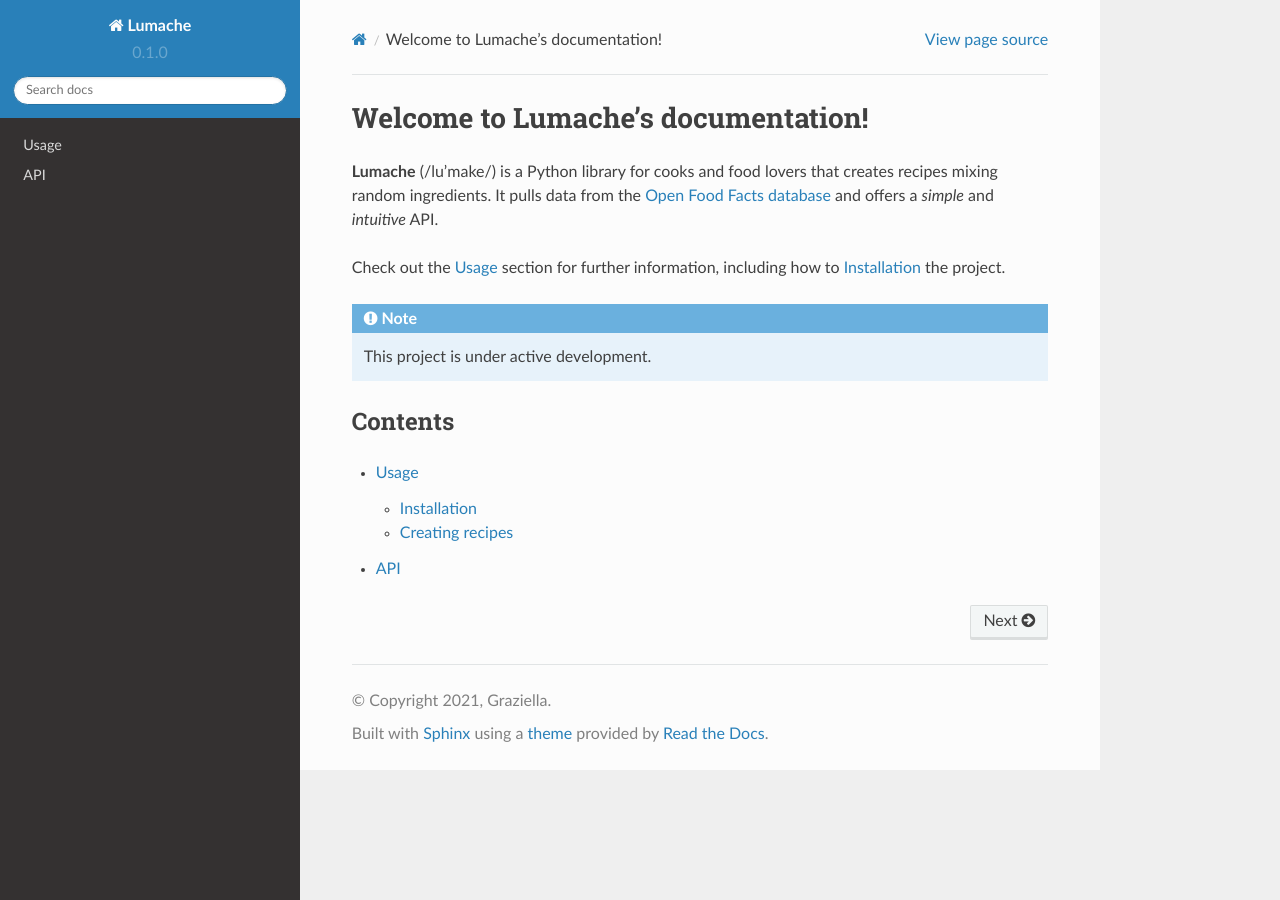
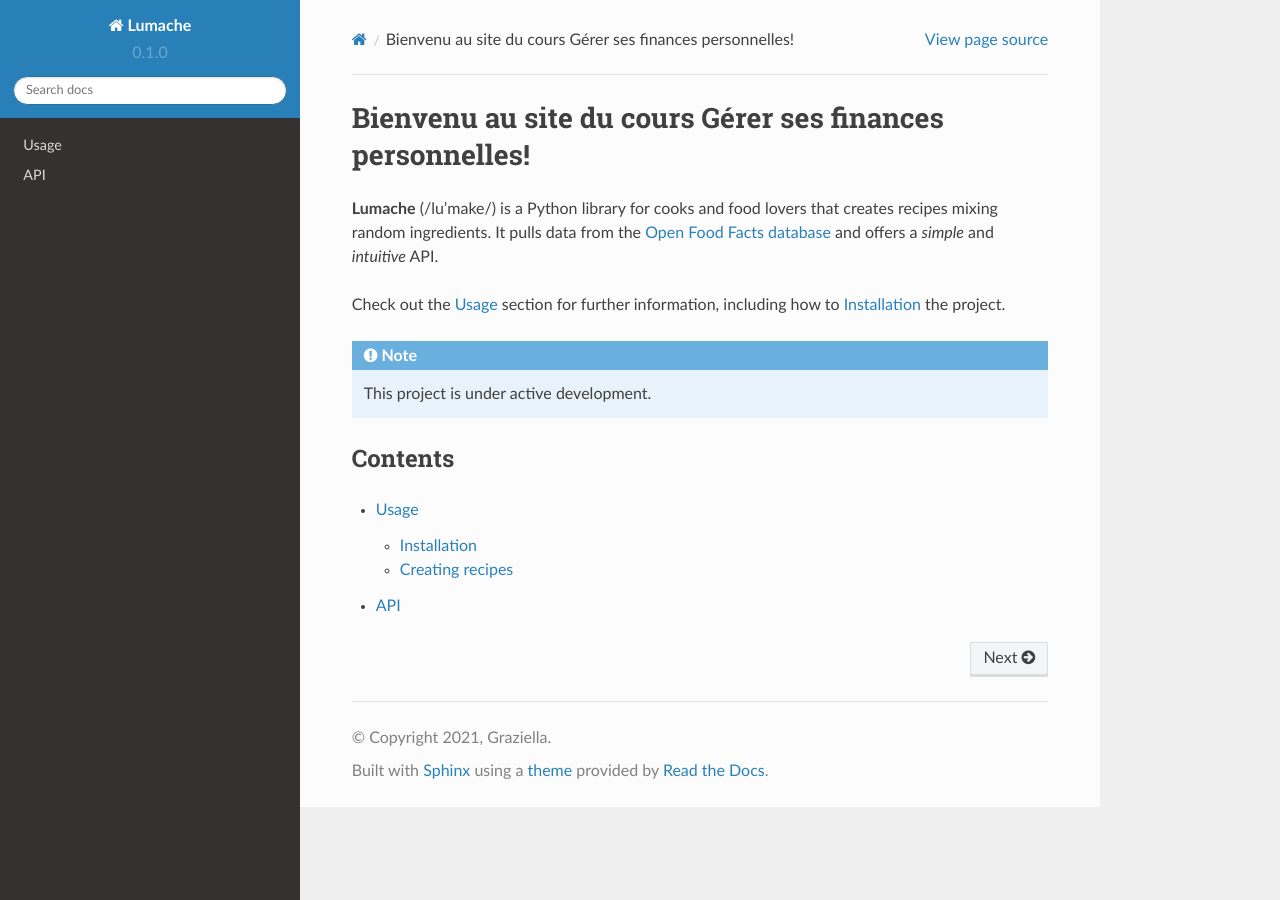
Before and after one commit to phildastous/DEVP20259, a Sphinx documentation site: the page built from docs/source/index.rst, in a window 1280 px wide. Built offline with Sphinx 7.4.7 and the Read the Docs theme 2.0.0, drawn with Linux system fonts in a browser that asks for light colours.

Commit message:
Update index.rst

```diff
--- a/docs/source/index.rst
+++ b/docs/source/index.rst
@@ -1,4 +1,4 @@
-Welcome to Lumache's documentation!
+Bienvenu au site du cours Gérer ses finances personnelles!
 ===================================
 
 **Lumache** (/lu'make/) is a Python library for cooks and food lovers
```
